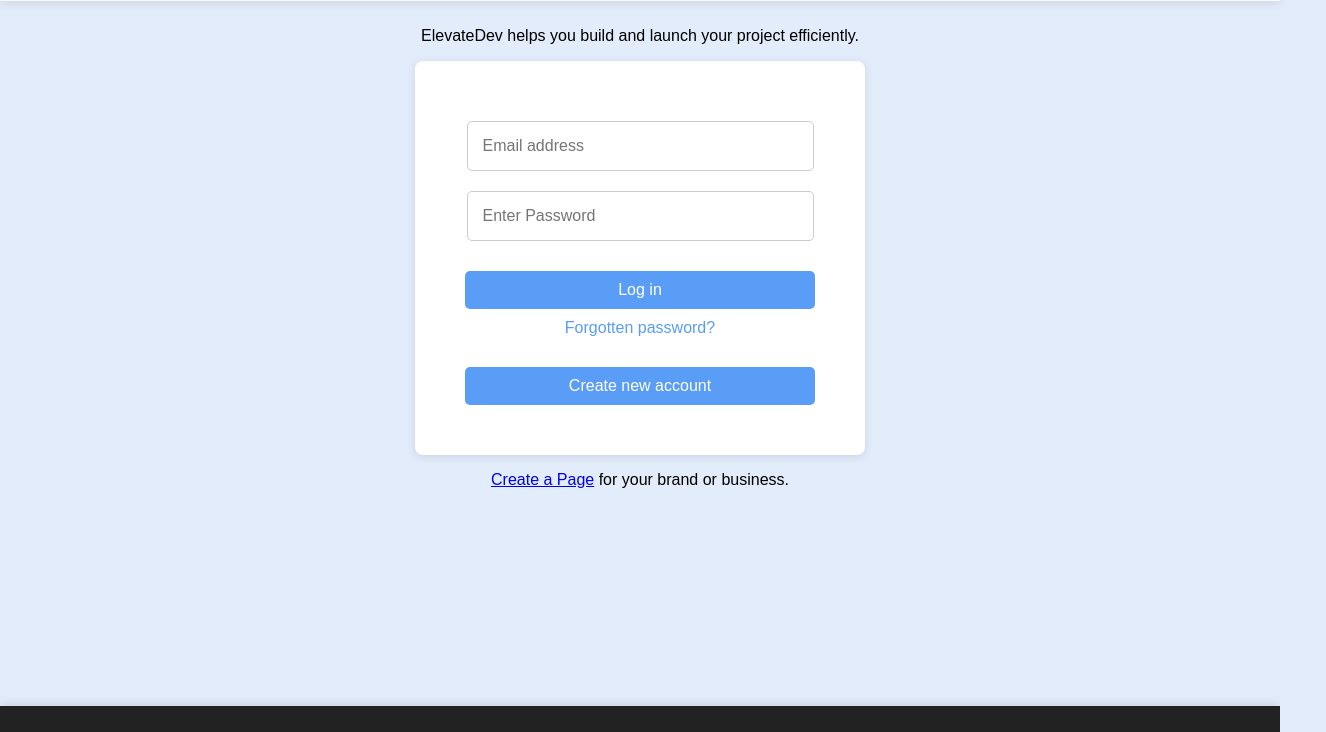
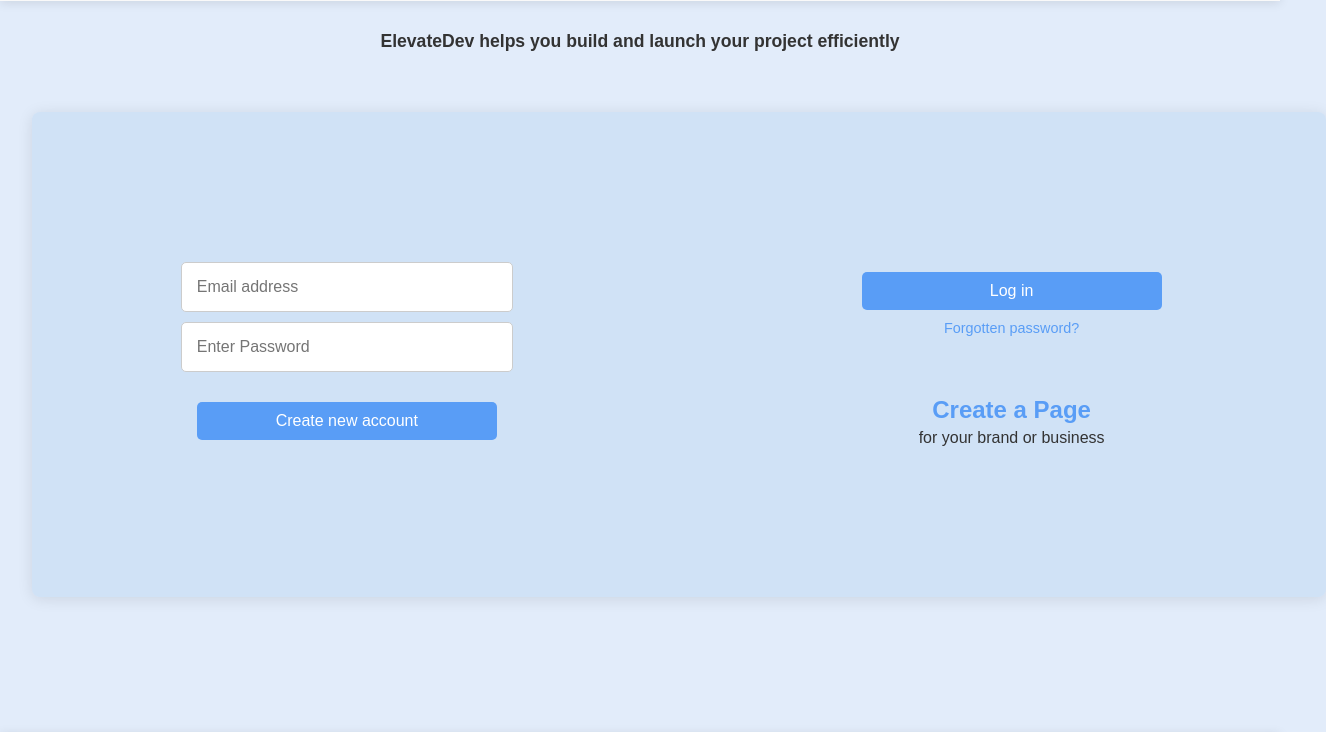
Before and after one commit to ShreyaGaikwad2k4/ShreyaGaikwad2k4.github.io, a plain HTML site: page index.html in a window 1280 px wide. Shown: the part 59-791 px from the top of the page, 1326 px wide, since content can reach past the window. Drawn offline with Linux system fonts and the light colour scheme.

Commit message:
index.html

```diff
--- a/index.html
+++ b/index.html
@@ -4,17 +4,21 @@
     <meta charset="UTF-8">
     <meta name="viewport" content="width=device-width, initial-scale=1.0">
     <title>ElevateDev Login</title>
+    <!-- Font Awesome for social media icons -->
     <link rel="stylesheet" href="https://cdnjs.cloudflare.com/ajax/libs/font-awesome/6.0.0-beta3/css/all.min.css">
 
     <style>
+        /* CSS is fully integrated here */
         html {
-             height: 100%;
-          }
+            height: 100%;
+        }
 
         :root {
             --primary-blue: #599df6;
-            --color-header-light: #f9f9f9; /* Used for Header background */
+            --color-header-light: #f9f9f9;
             --color-text-dark: #333;
+            --transparent-light-blue: rgba(180, 210, 240, 0.4);
+            --link-blue: #599df6;
         }
 
         /* GENERAL BODY STYLES */
@@ -23,10 +27,8 @@
             background-color: #e2ecfa;
             display: flex;
             flex-direction: column;
-            justify-content: center;
-            align-items: center;
             margin: 0;
-            padding: 50px 0 0px 0;
+            padding: 80px 0 0px 0;
             min-height: 100vh;
         }
 
@@ -53,13 +55,11 @@
             font-weight: 700;
         }
 
-        /* Navigation */
         .nav {
             display: flex;
             align-items: center;
         }
 
-        /* Contact Button */
         .contact-btn {
             background-color: transparent;
             color: var(--color-text-dark);
@@ -77,51 +77,128 @@
         }
         /* End of Header CSS */
 
-        /* LOGIN BOX STYLES */
+        /* MAIN LAYOUT CHANGES */
+
         .container {
+            width: 95%;
+            max-width: 1400px;
+            margin: 0 auto;
             text-align: center;
-            margin-top: 20px; /* Adjusted margin since header is fixed */
         }
 
+        /* Centered H3 text below header */
+        .centered-text {
+            text-align: center;
+            font-size: 1.1em;
+            font-weight: 600;
+            color: var(--color-text-dark);
+            margin: 10px 0 40px;
+        }
 
-        .login-box {
-            background-color: #fff;
-            padding: 50px;
+        /* SPLIT FORM CONTAINER (The Alpha Transparent Box) - MAX EXPANSION */
+        .split-form {
+            background-color: var(--transparent-light-blue);
+            padding: 150px 100px;
             border-radius: 8px;
-            box-shadow: 0px 2px 10px rgba(0, 0, 0, 0.1);
-            width: 350px;
-            text-align: center;
+            box-shadow: 0px 2px 15px rgba(0, 0, 0, 0.1);
+            display: flex;
+            justify-content: space-evenly;
+            gap: 300px;
+            margin: 60px auto 0;
+            width: 90%;
+            max-width: 1400px;
         }
+
+        /* Column Layout */
+        .left-column, .right-column {
+            flex-basis: 30%;
+            display: flex;
+            flex-direction: column;
+            align-items: center;
+            max-width: 300px;
+        }
+
+        /* Input/Button Styling */
         .login-box input {
-            width: 90%;
+            width: 100%;
             padding: 15px;
-            margin: 10px 0;
+            margin-bottom: 10px;
             border: 1px solid #ccc;
             border-radius: 5px;
             font-size: 16px;
         }
+
         .login-box button {
             width: 100%;
             padding: 10px;
-            margin-top: 20px;
-            background-color: #599df6; /* Primary blue button */
+            margin-top: 10px;
+            background-color: var(--primary-blue);
             color: white;
             font-size: 16px;
             border: none;
             border-radius: 5px;
             cursor: pointer;
+            text-align: center;
+            transition: background-color 0.2s;
         }
-        .login-box a {
+
+        .login-box button:hover {
+            background-color: #4a80d9;
+        }
+
+        .create-account {
+            background-color: #1877f2;
+            margin-top: 20px !important;
+        }
+
+        .create-account:hover {
+            background-color: #145db4;
+        }
+
+        /* Forgotten Password Link Styling */
+        .forgot-link {
             display: block;
-            margin: 10px 0;
-            color: #599df6;
+            margin: 10px 0 30px 0;
+            color: var(--link-blue);
             text-decoration: none;
+            font-size: 0.9em;
+            text-align: center;
+            transition: color 0.2s;
         }
-        .create-account {
-            background-color: #1877f2; /* Secondary blue button */
-            margin-top: 20px;
+
+        .forgot-link:hover {
+            color: #4a80d9;
+            text-decoration: underline;
         }
-        /* End of Login Box Styles */
+
+        /* Create Page Link Styling - NEW STRUCTURE */
+        .create-page-wrapper {
+            display: flex;
+            flex-direction: column;
+            align-items: center;
+            margin-top: 30px;
+        }
+
+        .create-page-link-main, .create-page-link-sub {
+            text-decoration: none;
+            transition: color 0.2s;
+        }
+
+        .create-page-link-main {
+            font-size: 1.5rem;
+            font-weight: 700;
+            color: var(--link-blue);
+            margin-bottom: 5px;
+        }
+
+        .create-page-link-sub {
+            font-size: 1em;
+            color: var(--color-text-dark);
+        }
+
+        .create-page-wrapper a:hover {
+            color: #4a80d9;
+        }
 
         /* --- FOOTER SECTION --- */
         .site-footer {
@@ -131,9 +208,6 @@
             padding: 20px 0;
             margin-top: auto;
             box-shadow: 0 -2px 10px rgba(0, 0, 0, 0.1);
-            /* position: fixed;  */
-            /* bottom: 0; */
-            /* left: 0; */
         }
 
         .footer-content {
@@ -161,26 +235,16 @@
         .social-links a:hover {
             color: #7cb3fb;
         }
-        /* End of Footer CSS */
 
         /* Responsive adjustments */
         @media (max-width: 768px) {
-            header {
+            .split-form {
                 flex-direction: column;
-                height: auto;
-                padding: 10px 20px;
+                gap: 30px;
+                padding: 30px 20px;
             }
-            .nav {
-                margin-top: 5px;
-            }
-            .footer-content {
-                flex-direction: column;
-                text-align: center;
-                padding: 0 20px;
-            }
-            .social-links {
-                margin-top: 10px;
-                gap: 10px;
+            .left-column, .right-column {
+                max-width: 100%;
             }
             body {
                 padding-top: 120px;
@@ -201,15 +265,32 @@
     </header>
 
     <div class="container">
-        <p>ElevateDev helps you build and launch your project efficiently.</p>
-        <div class="login-box">
-            <input type="email" placeholder="Email address">
-            <input type="password" placeholder="Enter Password">
-            <button>Log in</button>
-            <a href="#">Forgotten password?</a>
-            <button class="create-account">Create new account</button>
+        <!-- Centered Introductory Text -->
+        <h3 class="centered-text">ElevateDev helps you build and launch your project efficiently</h3>
+
+        <!-- SPLIT FORM LAYOUT -->
+        <div class="split-form login-box">
+
+            <div class="left-column">
+                <input type="email" id="email" placeholder="Email address">
+                <input type="password" id="password" placeholder="Enter Password">
+                <button class="create-account">Create new account</button>
+            </div>
+
+            <div class="right-column">
+                <button id="login-btn">Log in</button>
+
+                <!-- Forgotten Password -->
+                <a href="#" class="forgot-link" id="forgot-link">Forgotten password?</a>
+
+                <!-- Create Page Link Group -->
+                <div class="create-page-wrapper">
+                    <a href="#" class="create-page-link-main" id="create-page-link-main">Create a Page</a>
+                    <a href="#" class="create-page-link-sub" id="create-page-link-sub">for your brand or business</a>
+                </div>
+            </div>
+
         </div>
-        <p><a href="#">Create a Page</a> for your brand or business.</p>
     </div>
 
     <footer class="site-footer">
```
